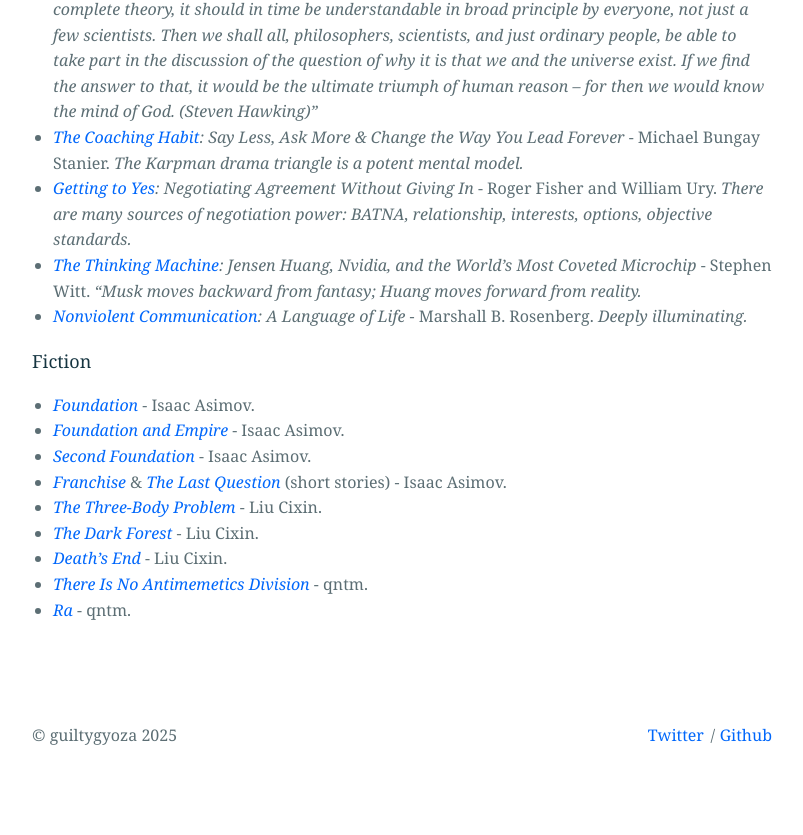
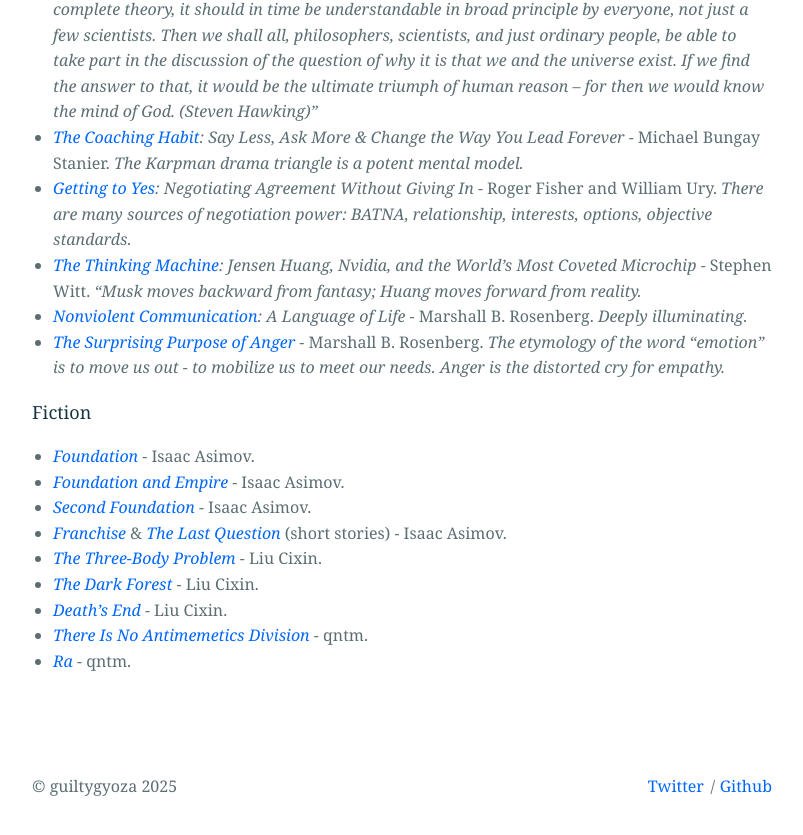
Before and after one commit to guiltygyoza/new-blog, a Jekyll site: the page built from _pages/bookshelf.markdown, in a window 1280 px wide and 900 px high, scrolled down 1747 px. Shown: the top 835 px of the window, without its empty margins (238-1041 px from the left). Built offline with Jekyll 4.4.1, drawn with Linux system fonts in a browser that asks for light colours.

Commit message:
add book

```diff
--- a/_pages/bookshelf.markdown
+++ b/_pages/bookshelf.markdown
@@ -43,6 +43,7 @@
 - *[Getting to Yes](https://www.goodreads.com/book/show/313605.Getting_to_Yes){:target="_blank"}: Negotiating Agreement Without Giving In* - Roger Fisher and William Ury. *There are many sources of negotiation power: BATNA, relationship, interests, options, objective standards.*
 - *[The Thinking Machine](https://www.goodreads.com/book/show/211399783-the-thinking-machine){:target="_blank"}: Jensen Huang, Nvidia, and the World's Most Coveted Microchip* - Stephen Witt. *“Musk moves backward from fantasy; Huang moves forward from reality.*
 - *[Nonviolent Communication](https://www.goodreads.com/book/show/71730.Nonviolent_Communication){:target="_blank"}: A Language of Life* - Marshall B. Rosenberg. *Deeply illuminating.*
+- *[The Surprising Purpose of Anger](https://www.goodreads.com/book/show/71738.The_Surprising_Purpose_of_Anger){:target="_blank"}* - Marshall B. Rosenberg. *The etymology of the word "emotion" is to move us out - to mobilize us to meet our needs. Anger is the distorted cry for empathy.*
 
 ### Fiction
 - *[Foundation](https://www.goodreads.com/book/show/29579.Foundation){:target="_blank"}* - Isaac Asimov.
--- a/_pages/now.markdown
+++ b/_pages/now.markdown
@@ -9,7 +9,7 @@
 {: refdef}
 
 ### Last updated
-Oct. 2025 in Taipei, Taiwan
+Nov. 2025 in Taipei, Taiwan
 
 ### Current focus
 Exploration.
```
